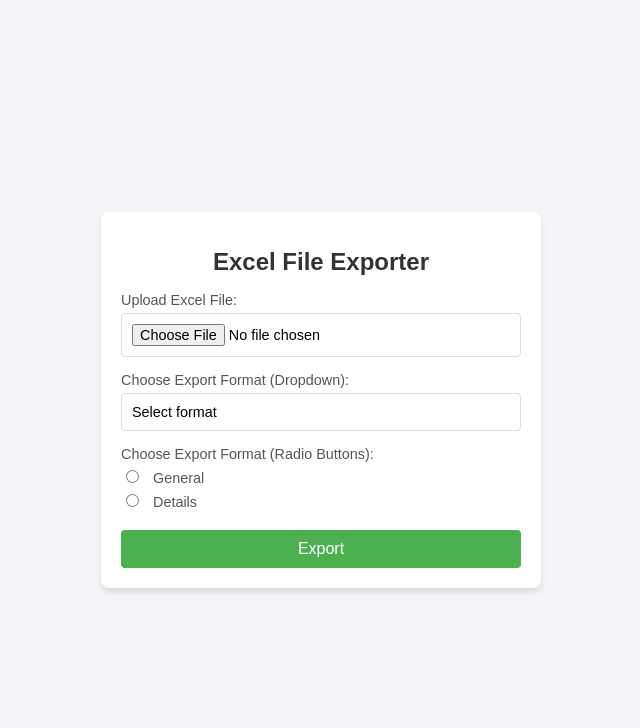
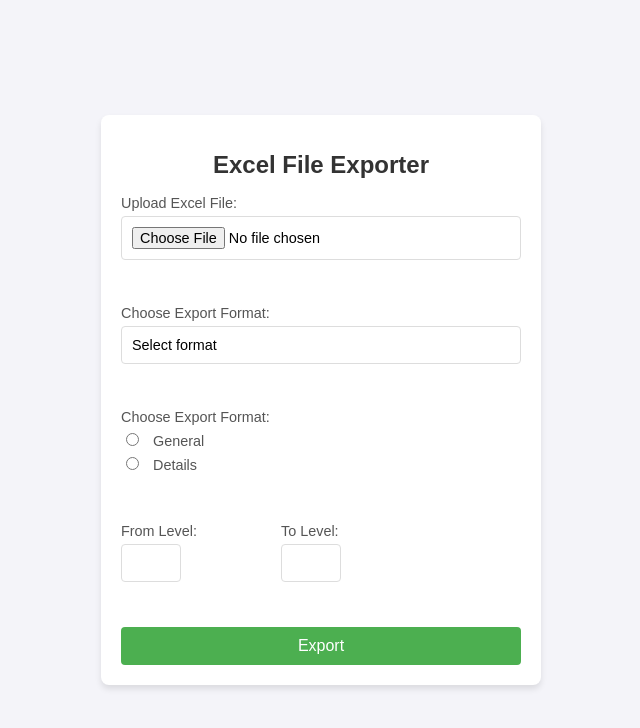
Before and after one commit to amir-mirjalili/state-diagram-front, a plain HTML site: page index.html in a window 1280 px wide. Shown: the whole page, without its empty margins (319-959 px from the left). Drawn offline with Linux system fonts and the light colour scheme.

Commit message:
add from and to level

```diff
--- a/index.html
+++ b/index.html
@@ -29,8 +29,19 @@
             color: #333;
         }
         .form-group {
-            margin-bottom: 15px;
+            margin-bottom: 45px;
+            display: flex;
+            flex-direction: column;
+            align-items: flex-start;
         }
+
+        .form-container {
+            display: flex;
+            justify-content: space-between;
+            align-items: center;
+        }
+
+
         label {
             display: block;
             font-size: 0.9rem;
@@ -39,6 +50,14 @@
         }
         input[type="file"], select {
             width: 100%;
+            padding: 10px;
+            font-size: 0.9rem;
+            border: 1px solid #ddd;
+            border-radius: 4px;
+            box-sizing: border-box;
+        }
+        input[type="number"] {
+            width: 60px;
             padding: 10px;
             font-size: 0.9rem;
             border: 1px solid #ddd;
@@ -85,7 +104,7 @@
             <input type="file" id="excel-file" accept=".xls,.xlsx" required>
         </div>
         <div class="form-group">
-            <label for="export-format">Choose Export Format (Dropdown):</label>
+            <label for="export-format">Choose Export Format:</label>
             <select id="export-format">
                 <option value="" disabled selected>Select format</option>
                 <option value="svg">SVG</option>
@@ -94,12 +113,25 @@
             </select>
         </div>
         <div class="form-group">
-            <label>Choose Export Format (Radio Buttons):</label>
+            <label>Choose Export Format:</label>
             <div class="radio-group">
                 <label><input type="radio" name="format" value="general"> General</label>
                 <label><input type="radio" name="format" value="details"> Details</label>
-<!--                <label><input type="radio" name="format" value="xml"> XML</label>-->
             </div>
+        </div>
+        <div class="form-container">
+        <div class="form-group">
+            <label>
+                From Level:
+            </label>
+            <input type="number" name="fromLevel" min="0" max="8">
+        </div>
+        <div class="form-group">
+            <label>
+                To Level:
+            </label>
+            <input type="number" name="toLevel" min="0" max="8" style="margin-right: 180px">
+        </div>
         </div>
         <button type="submit">Export</button>
     </form>
@@ -128,7 +160,7 @@
         formData.append('outputFormat', outputFormat);
         formData.append("type",type)
         try {
-            const response = await fetch('http://localhost:3000/upload/excel', {
+            const response = await fetch('http://188.121.119.59:3000/upload/excel', {
                 method: 'POST',
                 body: formData,
             });
```
